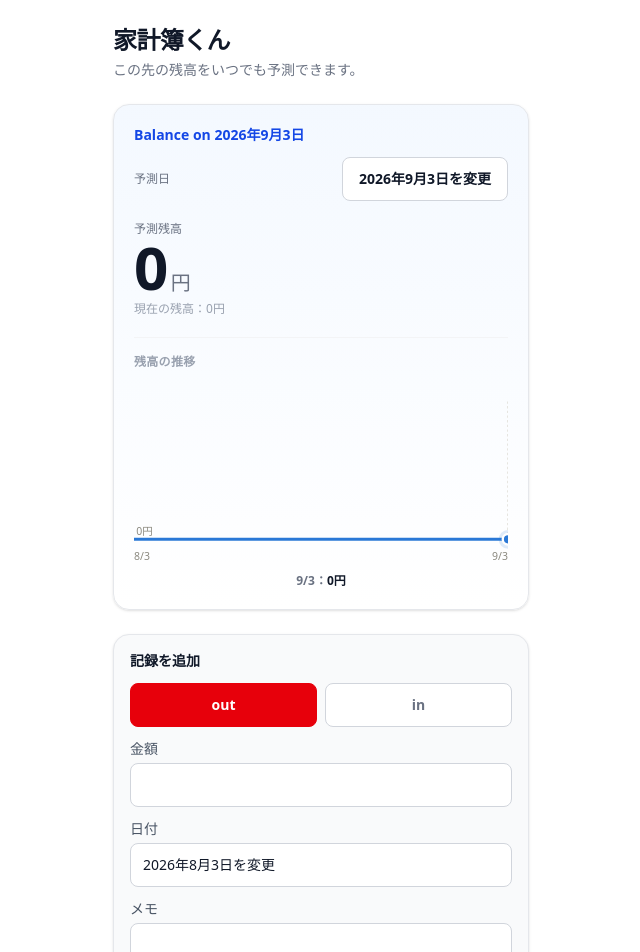
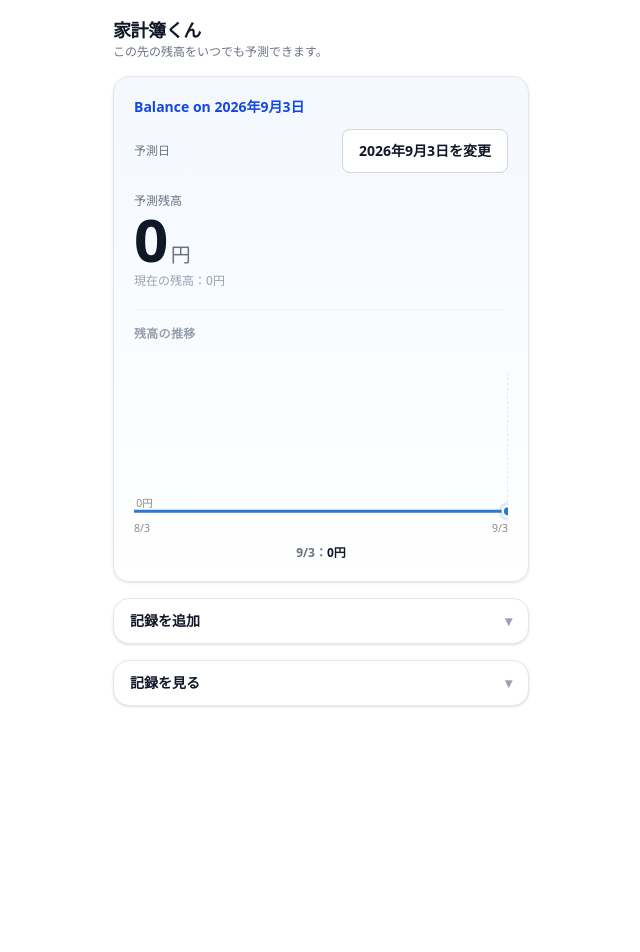
Before and after one commit to rahiseko-alt/FreeTemplate-1, a Next.js app in the folder apps/web/: page / in a window 1280 px wide. Shown: the top 952 px of the page, without its empty margins (319-959 px from the left). After the commit the page ends 800 px from the top, so only its background shows below. Built offline with nearby package versions, Linux system fonts and the light colour scheme.

Commit message:
記録の追加・一覧をアコーディオン化し、スマホでスクロール無しに残高予測が収まるようにする
Co-Authored-By: Claude Sonnet 5 <noreply@anthropic.com>
Claude-Session: https://claude.ai/code/session_01YQbmksREqwuLttFHibmy1M

```diff
--- a/apps/web/app/page.tsx
+++ b/apps/web/app/page.tsx
@@ -2,6 +2,7 @@
 
 import { useEffect, useState } from "react";
 
+import { Accordion } from "../components/Accordion";
 import { BalanceChart } from "../components/BalanceChart";
 import { Calendar } from "../components/Calendar";
 import { FixedDailyExpenseSection } from "../components/FixedDailyExpenseSection";
@@ -37,6 +38,8 @@ export default function Home() {
   const [data, setData] = useState<AppData | null>(null);
   const [showCalendar, setShowCalendar] = useState(false);
   const [activeTab, setActiveTab] = useState<RecordTab>("expense");
+  const [isFormOpen, setIsFormOpen] = useState(false);
+  const [isRecordsOpen, setIsRecordsOpen] = useState(false);
 
   useEffect(() => {
     setData(loadAppData());
@@ -101,12 +104,12 @@ export default function Home() {
   }
 
   return (
-    <main className="mx-auto flex min-h-screen max-w-md flex-col gap-6 bg-white px-4 py-6">
+    <main className="mx-auto flex min-h-screen max-w-md flex-col gap-4 bg-white px-4 py-4">
       <header>
-        <h1 className="text-2xl font-bold tracking-tight text-gray-900">
+        <h1 className="text-lg font-bold tracking-tight text-gray-900">
           {HOME_HEADING}
         </h1>
-        <p className="mt-1 text-sm text-gray-500">{HOME_DESCRIPTION}</p>
+        <p className="text-xs text-gray-500">{HOME_DESCRIPTION}</p>
       </header>
 
       <section className="rounded-2xl border border-gray-200 bg-gradient-to-b from-blue-50/70 to-white p-5 shadow-sm">
@@ -170,10 +173,20 @@ export default function Home() {
         </div>
       </section>
 
-      <TransactionForm onAdd={addTransaction} />
+      <Accordion
+        title={DETAIL_TEXT.entryFormHeading}
+        open={isFormOpen}
+        onToggle={() => setIsFormOpen((v) => !v)}
+      >
+        <TransactionForm onAdd={addTransaction} />
+      </Accordion>
 
-      <section className="overflow-hidden rounded-2xl border border-gray-200 bg-white shadow-sm">
-        <div role="tablist" className="grid grid-cols-3 gap-1 border-b border-gray-200 bg-gray-50 p-1">
+      <Accordion
+        title={DETAIL_TEXT.recordsListHeading}
+        open={isRecordsOpen}
+        onToggle={() => setIsRecordsOpen((v) => !v)}
+      >
+        <div role="tablist" className="grid grid-cols-3 gap-1 rounded-lg bg-gray-50 p-1">
           {RECORD_TABS.map((tab) => (
             <button
               key={tab.key}
@@ -192,7 +205,7 @@ export default function Home() {
           ))}
         </div>
 
-        <div className="p-4">
+        <div className="mt-4">
           {activeTab === "expense" ? (
             <TransactionList
               emptyMessage={DETAIL_TEXT.emptyExpense}
@@ -224,7 +237,7 @@ export default function Home() {
             </div>
           ) : null}
         </div>
-      </section>
+      </Accordion>
     </main>
   );
 }
--- /dev/null
+++ b/apps/web/components/Accordion.tsx
@@ -0,0 +1,44 @@
+"use client";
+
+import { useId } from "react";
+
+interface AccordionProps {
+  title: string;
+  open: boolean;
+  onToggle: () => void;
+  children: React.ReactNode;
+}
+
+/**
+ * 折りたたみ可能なセクション。既定は閉じた状態。
+ * 主要情報（残高予測カード）を初期表示に収めるため、
+ * 記録の追加・一覧など編集系のセクションをこれで包む。
+ */
+export function Accordion({ title, open, onToggle, children }: AccordionProps) {
+  const contentId = useId();
+
+  return (
+    <section className="overflow-hidden rounded-2xl border border-gray-200 bg-white shadow-sm">
+      <button
+        type="button"
+        onClick={onToggle}
+        aria-expanded={open}
+        aria-controls={contentId}
+        className="flex min-h-11 w-full items-center justify-between px-4 py-3 text-left text-sm font-semibold text-gray-900"
+      >
+        {title}
+        <span
+          aria-hidden="true"
+          className={`text-gray-400 transition-transform ${open ? "rotate-180" : ""}`}
+        >
+          ▾
+        </span>
+      </button>
+      {open ? (
+        <div id={contentId} className="border-t border-gray-100 p-4">
+          {children}
+        </div>
+      ) : null}
+    </section>
+  );
+}
--- a/apps/web/components/TransactionForm.tsx
+++ b/apps/web/components/TransactionForm.tsx
@@ -42,14 +42,7 @@ export function TransactionForm({ onAdd }: TransactionFormProps) {
   const accent = type === "expense" ? "red" : "blue";
 
   return (
-    <form
-      onSubmit={handleSubmit}
-      className="flex flex-col gap-3 rounded-2xl border border-gray-200 bg-gray-50 p-4 shadow-sm"
-    >
-      <h2 className="text-sm font-semibold text-gray-900">
-        {DETAIL_TEXT.entryFormHeading}
-      </h2>
-
+    <form onSubmit={handleSubmit} className="flex flex-col gap-3">
       <div className="grid grid-cols-2 gap-2">
         <label className="block">
           <input
--- a/apps/web/lib/content.ts
+++ b/apps/web/lib/content.ts
@@ -45,6 +45,7 @@ export const DETAIL_TEXT = {
   emptyExpense: "記録がありません",
   emptyIncome: "記録がありません",
   entryFormHeading: "記録を追加",
+  recordsListHeading: "記録を見る",
   dateLabel: "日付",
   typeIncome: "in",
   typeExpense: "out",
```
